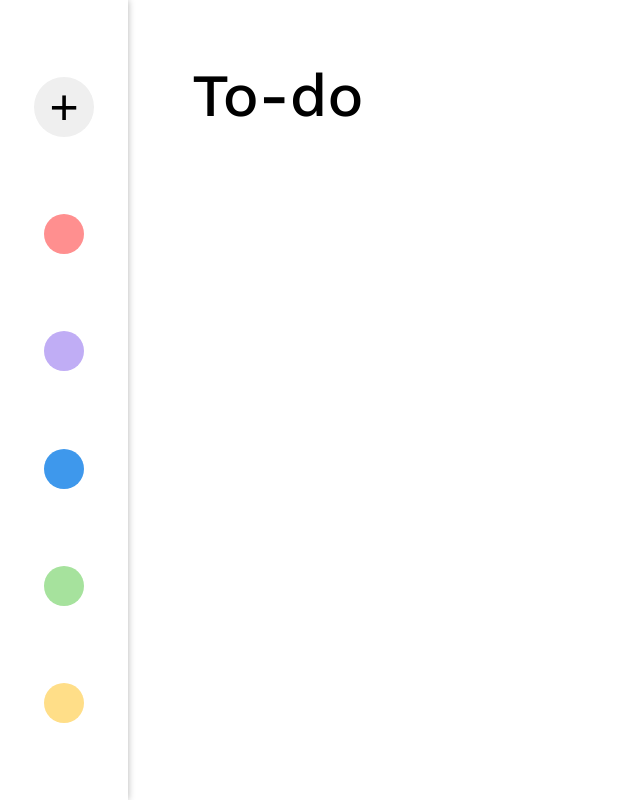
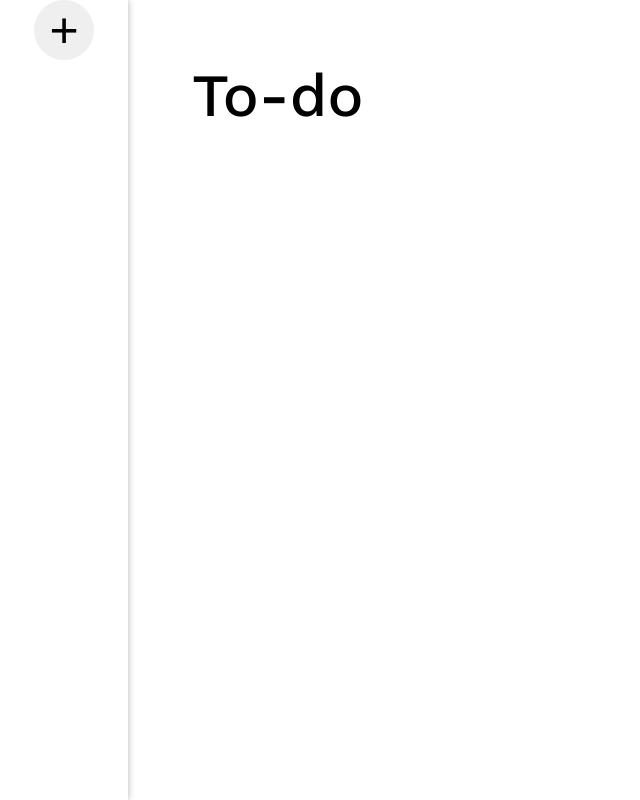
Before and after one commit to sagakortesaari/todo, a React (Create React App) app: page / in a window 1280 px wide. Shown: the whole page, without its empty margins (0-640 px from the left). Built offline with nearby package versions, Linux system fonts and the light colour scheme.

Commit message:
color toggle animation + colors are own components now

```diff
--- a/package.json
+++ b/package.json
@@ -6,9 +6,11 @@
     "@testing-library/jest-dom": "^5.11.9",
     "@testing-library/react": "^11.2.5",
     "@testing-library/user-event": "^12.8.3",
+    "framer-motion": "^3.10.3",
     "react": "^17.0.1",
     "react-dom": "^17.0.1",
     "react-scripts": "4.0.3",
+    "react-spring": "^8.0.27",
     "web-vitals": "^1.1.1"
   },
   "scripts": {
--- a/src/components/App.css
+++ b/src/components/App.css
@@ -22,7 +22,6 @@ body {
     margin-right: 2%;
     display: flex;
     flex-direction: column;
-    justify-content: space-evenly;
     align-items: center;
     box-shadow: 0 0 7px rgba(0, 0, 0, 0.3);
 }
@@ -44,6 +43,8 @@ body {
     width: 40px;
     border-radius: 20px;
     border: 0px;
+    animation-duration: 3s;
+    margin-top: 20px;
 }
 
 #addlist {
@@ -57,3 +58,8 @@ body {
 .other {
     margin-left: 15%;
 }
+
+.colors {
+    display: flex;
+    flex-direction: column;
+}
--- a/src/components/App.js
+++ b/src/components/App.js
@@ -1,10 +1,15 @@
 import React, { useState, useRef, useEffect } from 'react'
 import TodoList from './TodoList'
 import { v1 as uuidv1 } from 'uuid'
+import {useSpring} from 'react-spring'
+import {motion} from 'framer-motion'
+import Color from './Color'
 import './App.css'
 
 function App() {
     const [lists,setLists] = useState([])
+    const [clicked, setClicked] = useState(false)
+    const [color, setColor] = useState([{color: '#FF8F8F', pos: 1}, {color:'#C0ADF5', pos: 2}, {color:'#3E98EC', pos:3}, {color:'#A6E29D', pos:4}, {color:'#FFDE88', pos:5}])
 
     useEffect(() => {
         const items = JSON.parse(localStorage.getItem('lists'))
@@ -20,19 +25,26 @@ function App() {
     function addList() {
         const id = uuidv1()
         const newlist = {color: '#000', id: id}
-        const currstate = [...lists, newlist]
-        setLists(currstate)
+        setClicked(!clicked)
+        //const currstate = [...lists, newlist]
+        //setLists(currstate)
     }
+
+    /*
+                    <motion.button animate={{rotate: 180, scale: 1}} initial={{scale: 0}} variants={variants} whileHover = {{scale: 1.2}} className="color" style={{backgroundColor:'#FF8F8F'}}></motion.button>
+                    <motion.button whileHover = {{scale: 1.2}} className="color" style={{backgroundColor:'#C0ADF5'}}></motion.button>
+                    <motion.button whileHover = {{scale: 1.2}} className="color" style={{backgroundColor:'#3E98EC'}}></motion.button>
+                    <motion.button whileHover = {{scale: 1.2}} className="color" style={{backgroundColor:'#A6E29D'}}></motion.button>
+                    <motion.button whileHover = {{scale: 1.2}} className="color" style={{backgroundColor:'#FFDE88'}}></motion.button>
+    */
 
     return (
         <div id="App">
             <div className="sidebar">
                 <button onClick={addList} id="addlist">+</button>
-                <button className="color" style={{backgroundColor:'#FF8F8F'}}></button>
-                <button className="color" style={{backgroundColor:'#C0ADF5'}}></button>
-                <button className="color" style={{backgroundColor:'#3E98EC'}}></button>
-                <button className="color" style={{backgroundColor:'#A6E29D'}}></button>
-                <button className="color" style={{backgroundColor:'#FFDE88'}}></button>
+                <div className="colors">
+                    {color.map(color => <Color color={color.color} clicked={clicked} startingpos={color.pos}/>)}
+                </div>
             </div>
             <div className="other">
                 <p id="title">To-do</p>
--- /dev/null
+++ b/src/components/Color.js
@@ -0,0 +1,16 @@
+import React from 'react'
+import {motion} from 'framer-motion'
+
+export default function Color({ color, clicked, startingpos }) {
+    const variants = {
+        visible: {opacity: 1, y:0},
+        hidden: {opacity: 0, y:-60*startingpos}
+    }
+
+    // initial="hidden" animate="visible" variants={variants}
+    // clicked ? "visible":"hidden"
+    // animate={clicked ? "visible":"hidden"} initial="hidden" variants={variants}
+    return (
+        <motion.button whileHover = {{scale: 1.2}} animate={clicked ? "visible":"hidden"} initial="hidden" variants={variants} className="color" style={{backgroundColor:color}}></motion.button>
+    )
+}
--- a/src/components/TodoList.js
+++ b/src/components/TodoList.js
@@ -2,6 +2,7 @@ import React, { useState, useRef, useEffect } from 'react'
 import { v1 as uuidv1 } from 'uuid'
 import Todo from './Todo'
 import './TodoList.css'
+import {motion} from 'framer-motion'
 
 export default function TodoList({color, id}) {
     const [todos, setTodos] = useState([])
```
Also changed, not shown: 1 other file (tests, documents, lock files or other folders).
